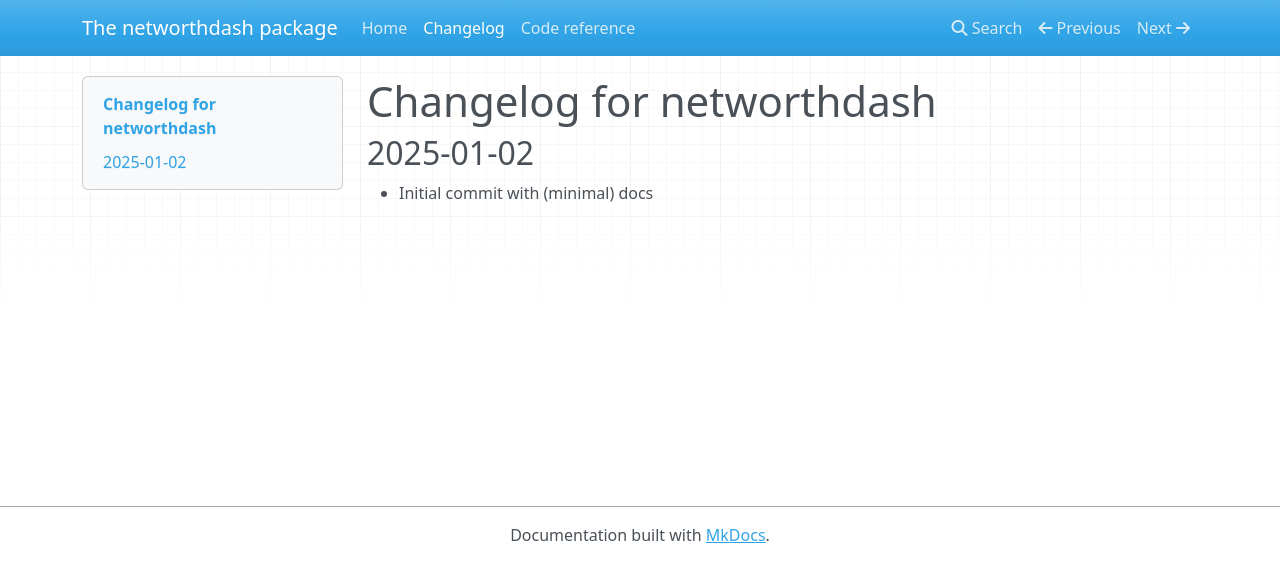
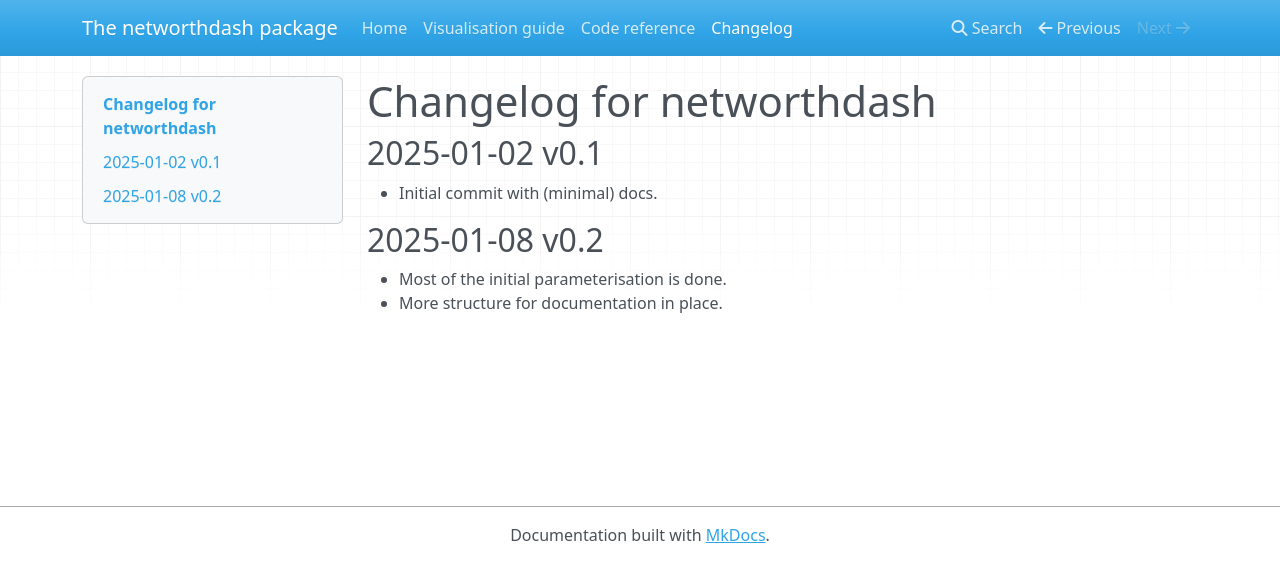
Before and after one commit to wspr/networthdash, an MkDocs documentation site: the page built from docs/CHANGELOG.md, in a window 1280 px wide. Shown: the top 582 px of the page. Built offline with MkDocs 1.6.1, drawn with Linux system fonts in a browser that asks for light colours; nearby versions of some CDN libraries.

Commit message:
start a visualisation doc page
Worth a version bump id say

```diff
--- a/docs/CHANGELOG.md
+++ b/docs/CHANGELOG.md
@@ -1,5 +1,10 @@
 # Changelog for networthdash
 
-## 2025-01-02
+## 2025-01-02 v0.1
 
-* Initial commit with (minimal) docs
+* Initial commit with (minimal) docs.
+
+## 2025-01-08 v0.2
+
+* Most of the initial parameterisation is done.
+* More structure for documentation in place.
--- a/mkdocs.yml
+++ b/mkdocs.yml
@@ -2,8 +2,9 @@
 
 nav:
   - Home: index.md
+  - Visualisation guide: visualisation.md
+  - Code reference: reference.md
   - Changelog: CHANGELOG.md
-  - Code reference: reference.md
 
 theme:
   name: "mkdocs"
--- a/pyproject.toml
+++ b/pyproject.toml
@@ -5,7 +5,7 @@
 
 [project]
 name = "networthdash"
-version = "0.1"
+version = "0.2"
 
 description = "Net worth dashboard"
 readme = "README.md"
```
Also changed, not shown: docs/index.md (+3 -3 lines), docs/visualisation.md (added, +7 -0 lines), docs/nwd_annot.png (added).
